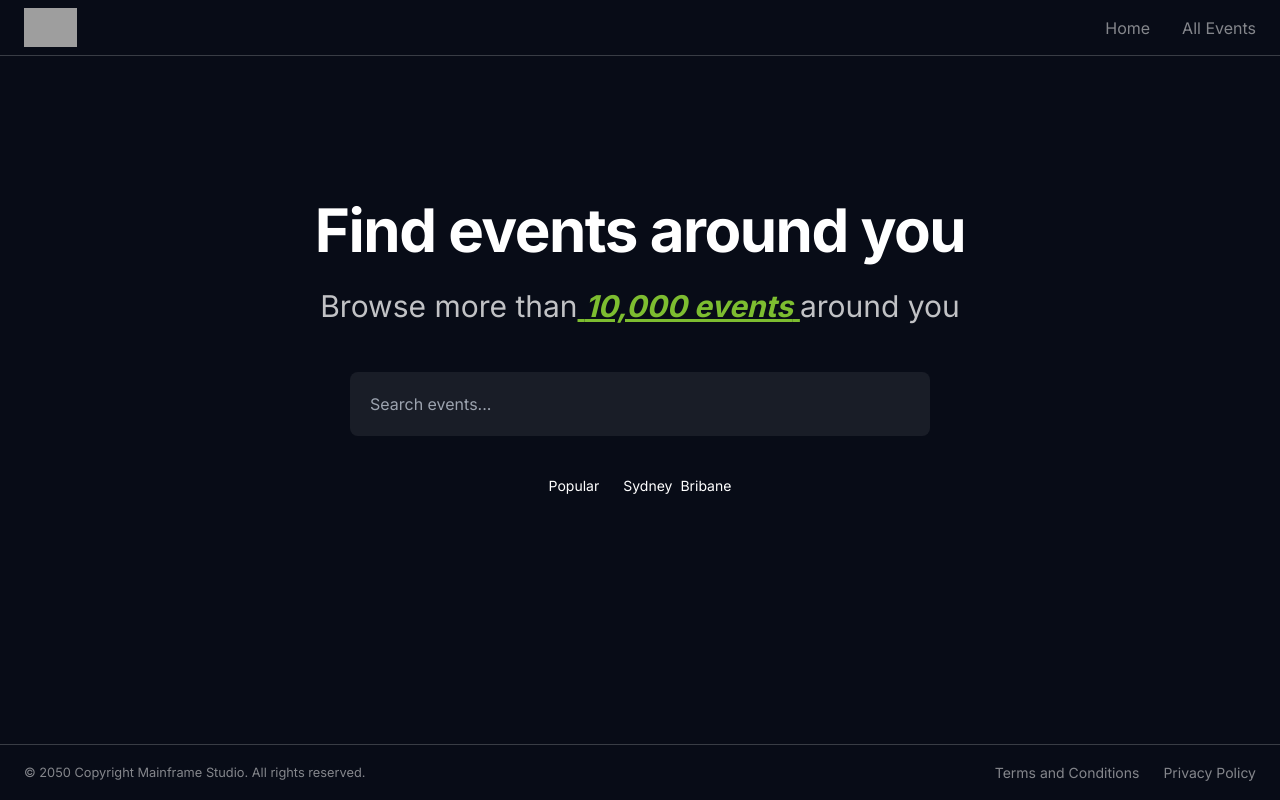
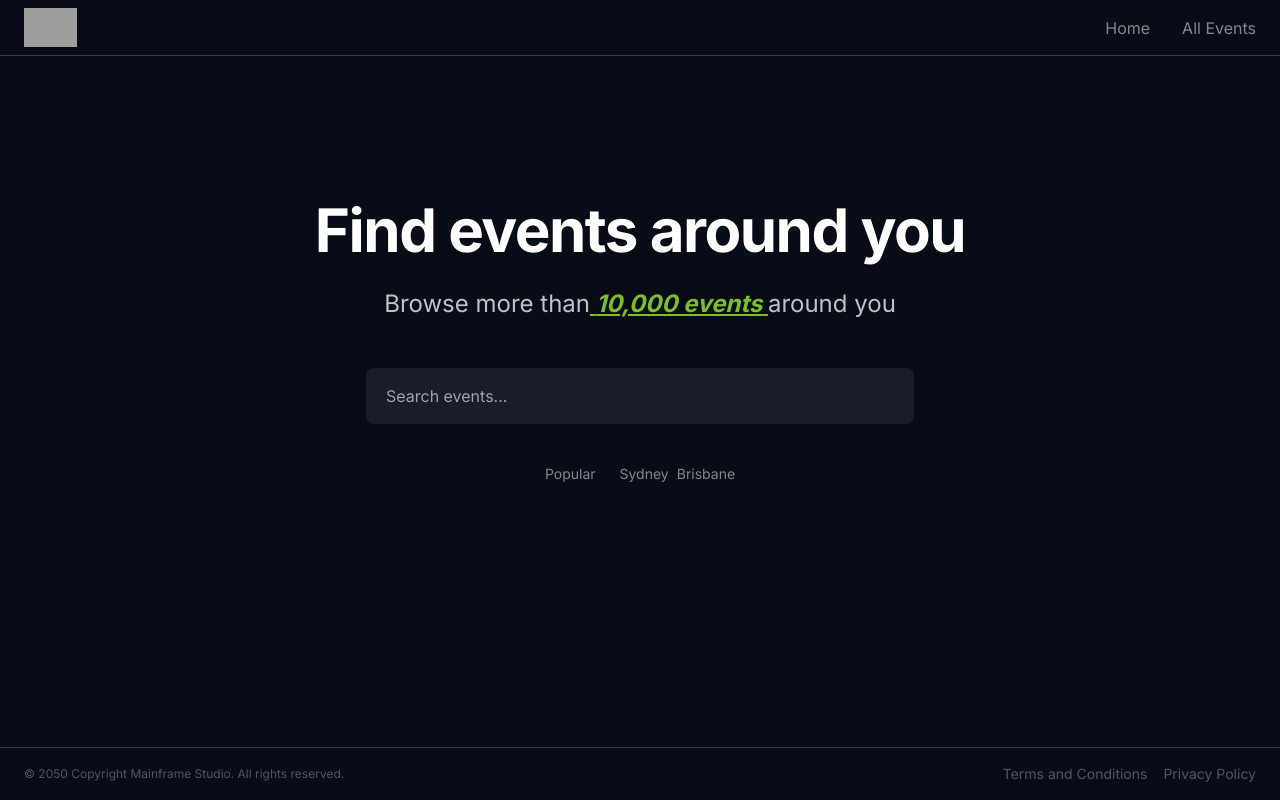
Before and after one commit to devbilalkhan/eventify, a Next.js app: page / in a window 1280 px wide. Built offline with nearby package versions, Linux system fonts and the light colour scheme; grey boxes are pictures that could not be loaded.

Commit message:
tailwind accent color congifuration and footer css

```diff
--- a/src/app/layout.tsx
+++ b/src/app/layout.tsx
@@ -8,8 +8,8 @@ import Container from "@/components/Container";
 const inter = Inter({ subsets: ["latin"] });
 
 export const metadata: Metadata = {
-  title: "Create Next App",
-  description: "Generated by create next app",
+  title: "Eventify",
+  description: "Discover your Local vibes",
 };
 
 export default function RootLayout({
--- a/src/app/page.tsx
+++ b/src/app/page.tsx
@@ -6,27 +6,27 @@ export default function Home() {
       <h1 className="text-3xl md:text-6xl font-bold tracking-tight">
         Find events around you
       </h1>
-      <p className="mb-12 mt-7 text-2xl md:text-3xl opacity-75">
+      <p className="text-center mb-12 mt-7 text-xl md:text-2xl opacity-75">
         Browse more than
-        <span className="font-bold italic text-[#a4f839] underline">
+        <span className="font-bold italic text-accent underline">
           {" "}
           10,000 events{" "}
         </span>
         around you
       </p>
-      <form action="" className="w-full sm:w-[580px]">
+      <form action="" className="w-full sm:w-[580px] px-10 md:px-4 ">
         <input
-          className="w-full h-16 rounded-lg bg-white/[7%] px-5 outline-none hover:bg-white/[10%] focus:bg-white/[10%] focus:ring-2 ring-[#a4f839]/50 transition duration-200"
+          className="w-full h-12 md:h-14 rounded-lg bg-white/[7%] px-5 outline-none hover:bg-white/[10%] focus:bg-white/[10%] focus:ring-2 ring-accent/50 transition duration-200"
           type="text"
           spellCheck="false"
           placeholder="Search events..."
         />
       </form>
-      <section className="mt-10 flex gap-x-6 text-sm">
+      <section className="mt-10 flex gap-x-6 text-sm text-white/[50%]">
         <p>Popular</p>
         <div className="space-x-2">
           <Link href="/">Sydney</Link>
-          <Link href="/">Bribane</Link>
+          <Link href="/">Brisbane</Link>
         </div>
       </section>
     </main>
--- a/src/components/Footer.tsx
+++ b/src/components/Footer.tsx
@@ -17,13 +17,14 @@ export default function Footer() {
   return (
     <footer
       className="mt-auto border-t border-white/[20%]
-     h-14 flex justify-between px-6 items-center text-white/[50%] "
+     md:first-letter:h-14 flex flex-col md:flex-row justify-between px-6
+      items-center text-white/[30%] "
     >
-      <small>
+      <small className="text-xs">
         &copy; 2050 Copyright Mainframe Studio. All rights reserved.{" "}
       </small>
-      <section>
-        <ul className="flex text-sm justify-between gap-6">
+      <section className="py-4">
+        <ul className="flex flex-col md:flex-row gap-4 text-sm items-center ">
           {routes.map((route) => (
             <li className="transition hover:text-white/[70%]" key={route.id}>
               <Link href={route.path}>{route.name}</Link>
--- a/tailwind.config.ts
+++ b/tailwind.config.ts
@@ -8,10 +8,8 @@ const config: Config = {
   ],
   theme: {
     extend: {
-      backgroundImage: {
-        'gradient-radial': 'radial-gradient(var(--tw-gradient-stops))',
-        'gradient-conic':
-          'conic-gradient(from 180deg at 50% 50%, var(--tw-gradient-stops))',
+      colors: {
+        accent: '#a4f839',
       },
     },
   },
```
